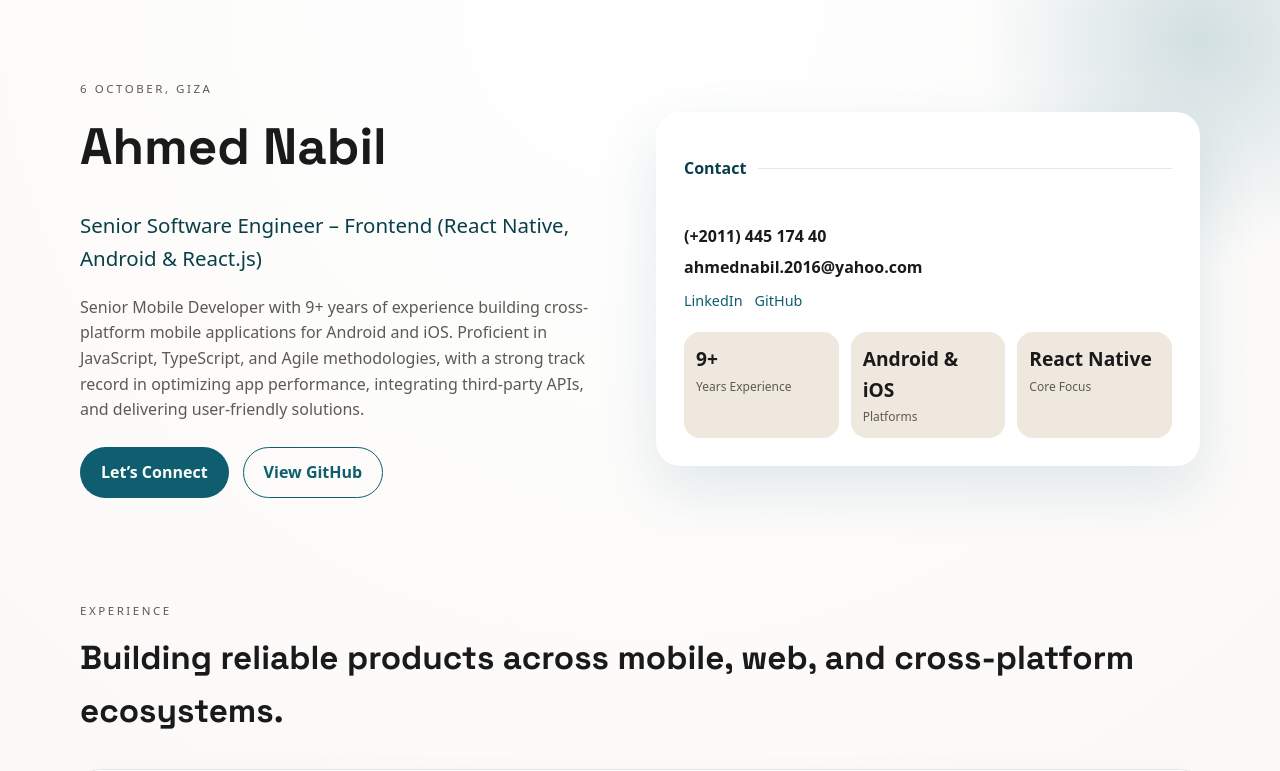
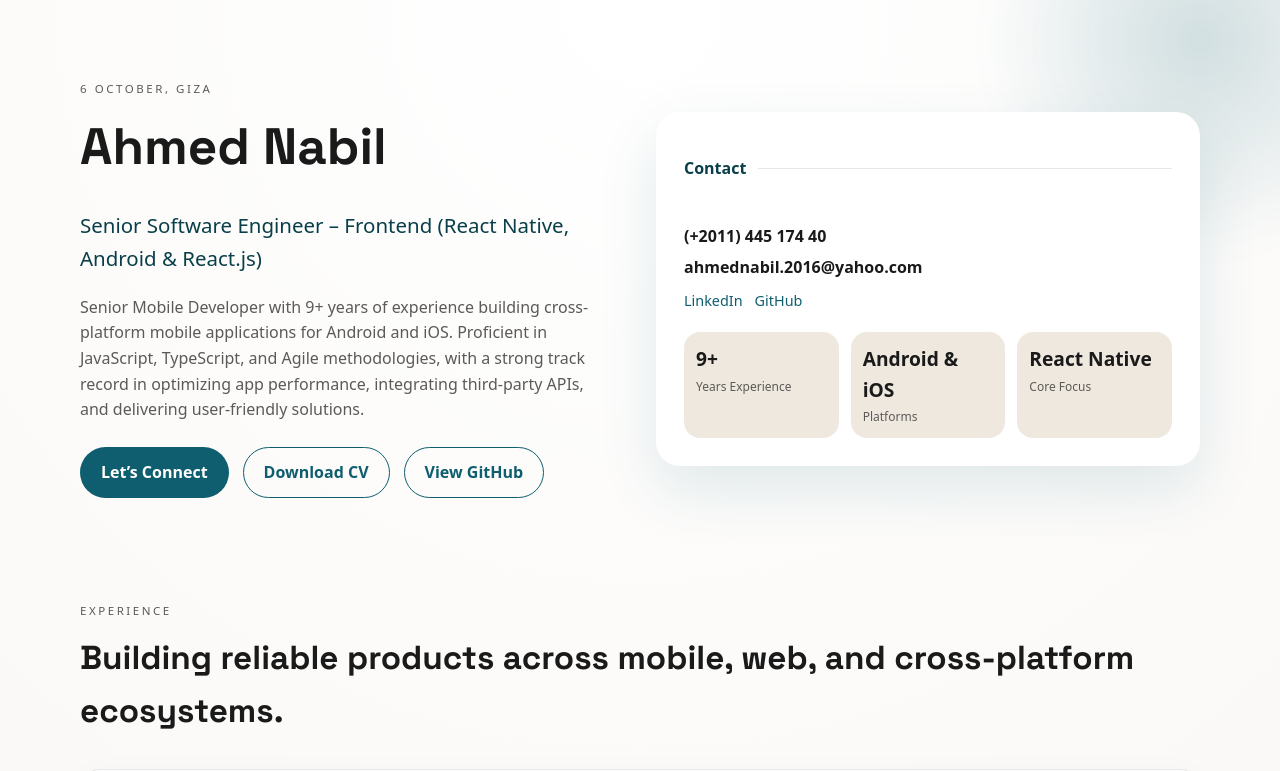
Before and after one commit to ahmednabilkamal/my-portfolio, a React (Vite) app: page / in a window 1280 px wide. Shown: the top 771 px of the page. Built offline with nearby package versions, Linux system fonts and the light colour scheme; a web font is replaced by a local one.

Commit message:
Add downloadable CV button

```diff
--- a/src/App.tsx
+++ b/src/App.tsx
@@ -35,6 +35,9 @@ export default function App() {
             <motion.div className="hero-actions" variants={{ hidden: { opacity: 0 }, visible: { opacity: 1 } }}>
               <a className="btn primary" href="#contact">
                 Let’s Connect
+              </a>
+              <a className="btn ghost" href={portfolio.cvUrl} target="_blank" rel="noreferrer">
+                Download CV
               </a>
               <a className="btn ghost" href={portfolio.social[1].href} target="_blank" rel="noreferrer">
                 View GitHub
@@ -221,6 +224,9 @@ export default function App() {
                       {link.label}
                     </a>
                   ))}
+                  <a className="btn primary" href={portfolio.cvUrl} target="_blank" rel="noreferrer">
+                    Download CV
+                  </a>
                 </div>
               </div>
             </Reveal>
--- a/src/data/portfolio.ts
+++ b/src/data/portfolio.ts
@@ -34,6 +34,7 @@ export type PortfolioData = {
   location: string;
   phone: string;
   email: string;
+  cvUrl: string;
   social: SocialLink[];
   summary: string;
   stats: { label: string; value: string }[];
@@ -49,6 +50,7 @@ export const portfolio: PortfolioData = {
   location: '6 October, Giza',
   phone: '(+2011) 445 174 40',
   email: 'ahmednabil.2016@yahoo.com',
+  cvUrl: '/Ahmed-Nabil-SE.pdf',
   social: [
     {
       label: 'LinkedIn',
```
Also changed, not shown: 1 other file (tests, documents, lock files or other folders).
